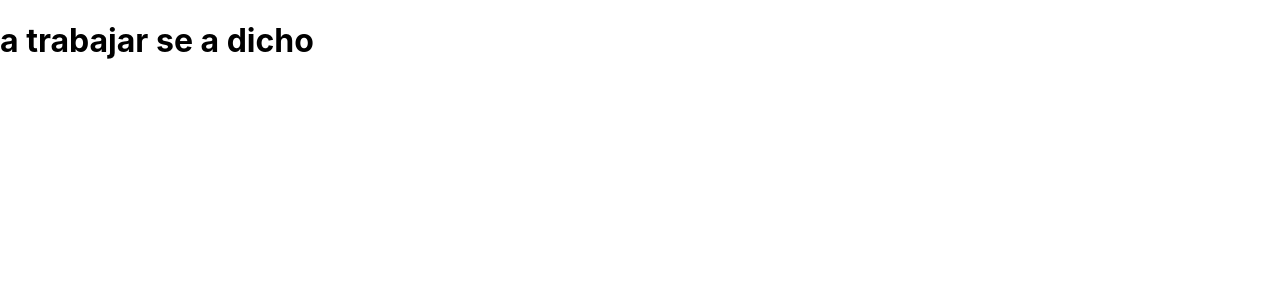
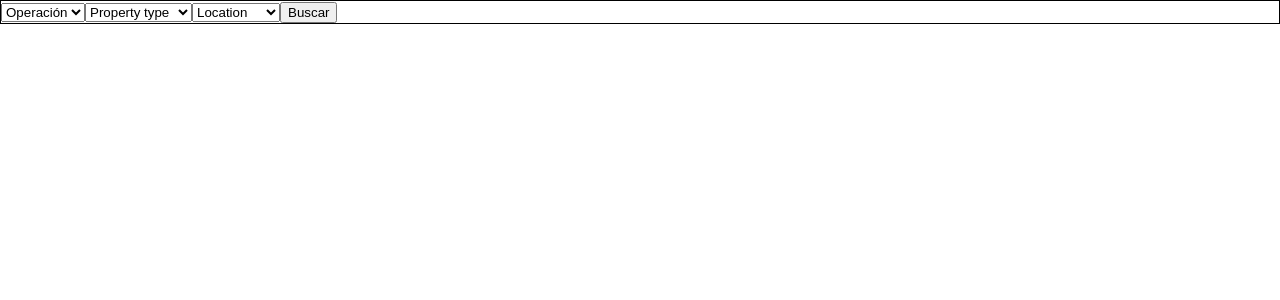
Before and after one commit to enzo2022/Proyecto-Final, a React (Create React App) app in the folder client/: page / in a window 1280 px wide. Shown: the top 300 px of the page. Built offline with nearby package versions, Linux system fonts and the light colour scheme.

Commit message:
creacion de componente LandinSearch

```diff
--- a/client/public/index.html
+++ b/client/public/index.html
@@ -24,7 +24,7 @@
       work correctly both with client-side routing and a non-root public URL.
       Learn how to configure a non-root public URL by running `npm run build`.
     -->
-    <title>React App</title>
+    <title>Properties && you</title>
   </head>
   <body>
     <noscript>You need to enable JavaScript to run this app.</noscript>
--- a/client/src/Page/LandingPage/LandingPage.jsx
+++ b/client/src/Page/LandingPage/LandingPage.jsx
@@ -1,12 +1,11 @@
 import {Link} from 'react-router-dom'
-
+import LandingSearch from '../../components/LandingSearch/LandingSearch'
 
 
 export default function LandingPage(){
     return(
         <div >
-           <h1>a trabajar se a dicho</h1>
-
+           <LandingSearch/>
         </div>
         )
 }
--- /dev/null
+++ b/client/src/components/LandingSearch/LandingSearch.jsx
@@ -0,0 +1,46 @@
+import {useState, useEffect} from 'react';
+import {useDispatch} from 'react-redux';
+import {Link} from 'react-router-dom';
+/* import { onOperationChange } from './logic/logic.js'; */
+
+export default function LandingSearch() {
+  const dispatch = useDispatch();
+  const mockCities = ['Bariloche', 'Rafaela', 'Posadas', 'Carlos Paz'];
+
+  const [operation, setOperation] = useState(null);
+  const [propertyType, setPropertyType] = useState(null);
+  const [location, setLocation] = useState(null);
+
+  useEffect(() => {
+    console.log('la operacion es: ' + operation)
+  }, [operation]);
+
+  return (
+    <div style={{border: '1.5px solid black'}}>
+      <select
+        name="operation"
+        onChange={(e) => e.target.value !== 'default' && setOperation(e.target.value)}
+      >
+        <option value="default">Operación</option>
+        <option value="comprar">Comprar</option>
+        <option value="alquilar">Alquilar</option>
+      </select>
+      <select name="propertyType">
+        <option value="default">Property type</option>
+        <option value="casa">Casa</option>
+        <option value="departamento">Departamento</option>
+        <option value="ph">PH</option>
+        <option value="bungalow">Bungalow</option>
+      </select>
+      <select name="location">
+        <option value="default">Location</option>
+        {mockCities.map(city => <option value={city}>{city}</option>)}
+      </select>
+      <Link to='/home'>
+        <button onClick={(e) => console.log('me clikeaste')}>
+          Buscar
+        </button>
+      </Link>
+    </div>
+  )
+}
--- a/client/src/redux/reducer/index.js
+++ b/client/src/redux/reducer/index.js
@@ -8,7 +8,6 @@ const initialState = {
 
 export default function rootReducer(state = initialState,action){
     switch(action.type){
-
         case "GET_ALL_PROPERTIES":
             return{
                 ...state,
@@ -16,9 +15,6 @@ export default function rootReducer(state = initialState,action){
                 properties: [...action.payload]
 
             }
-
-
-
         default:
         return state
     }
```
Also changed, not shown: client/src/redux/actions/index.js (+5 -5 lines), 1 other file (tests, documents, lock files or other folders).
